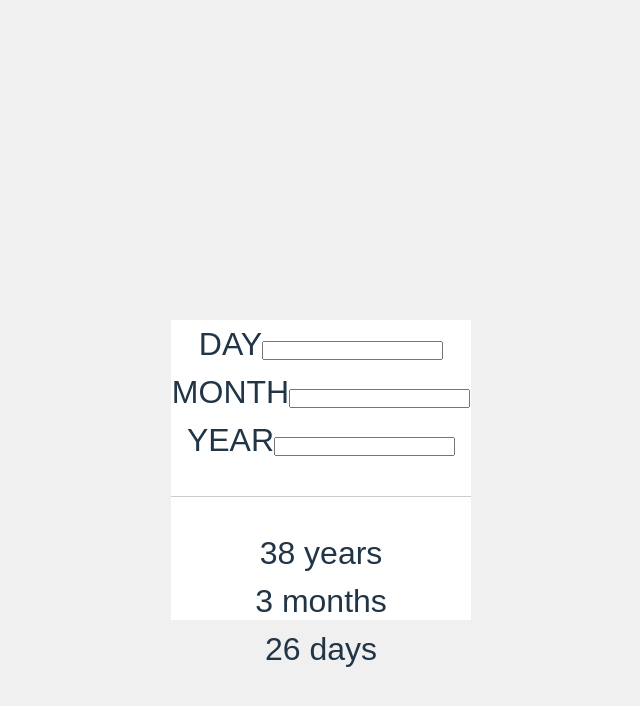
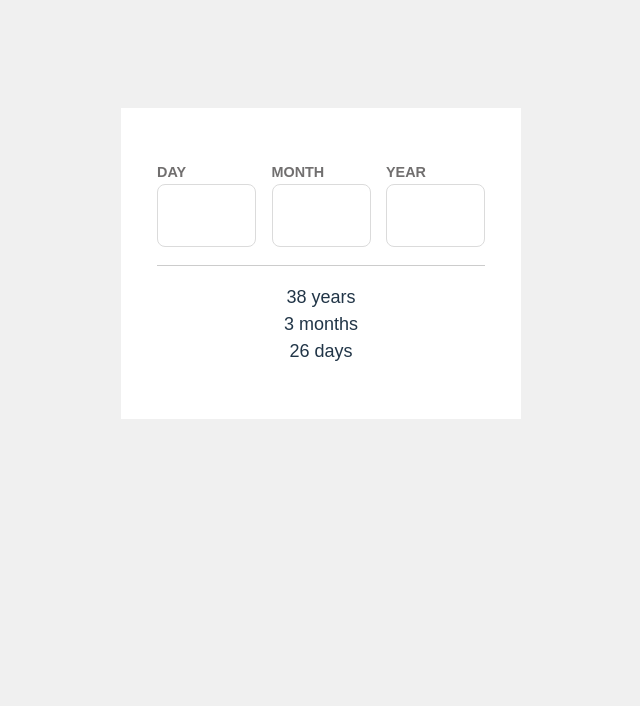
Before and after one commit to isaaxh/age-calculator, a React (Vite) app: page / in a window 1280 px wide. Shown: the top 706 px of the page, without its empty margins (319-959 px from the left). Built offline with nearby package versions, Linux system fonts and the light colour scheme; a web font is replaced by a local one.

Commit message:
basic style added

```diff
--- a/src/App.css
+++ b/src/App.css
@@ -21,6 +21,8 @@
   --fw-2: 700;
   --fw-3: 800;
   --fs: italic;
+
+  --border-radius: 8px;
 }
 
 * {
@@ -29,8 +31,12 @@
   box-sizing: border-box;
 }
 
+html {
+  font-size: 18px;
+}
+
 body {
-  font-size: var(--fs-base);
+  /* font-size: var(--fs-base); */
   font-family: var(--ff-poppins);
 }
 
@@ -51,11 +57,54 @@ hr {
   text-align: center;
   display: flex;
   justify-content: center;
+  align-items: start;
 }
 
 .card {
   background-color: var(--clr-neutral-white);
-  margin-top: 20rem;
-  width: 300px;
-  height: 300px;
+  display: inline-block;
+  margin-top: 6rem;
+  width: min(85%, 400px);
+  /* height: 30rem; */
+  padding: 3rem 2rem;
 }
+
+.input-section {
+  display: flex;
+  justify-content: space-between;
+  text-align: left;
+}
+
+.input {
+  display: flex;
+  flex-direction: column;
+}
+
+label {
+  font-size: 0.8rem;
+  color: var(--clr-neutral-smokey-grey);
+  font-weight: var(--fw-2);
+}
+
+input {
+  width: max(5.5rem);
+  height: max(3.5rem);
+  padding: 12px;
+  font-size: var(--fs-base);
+  font-family: inherit;
+  font-weight: var(--fw-2);
+  border-radius: var(--border-radius);
+  border: 1px solid var(--clr-neutral-light-grey);
+}
+
+/* For WebKit-based browsers */
+input[type=number]::-webkit-inner-spin-button,
+input[type=number]::-webkit-outer-spin-button {
+  -webkit-appearance: none;
+  margin: 0;
+}
+
+/* For Firefox */
+input[type=number] {
+  -moz-appearance: textfield;
+}
--- a/src/App.tsx
+++ b/src/App.tsx
@@ -6,17 +6,17 @@ function App() {
     <div className="background">
       <div className="card">
         <div className="input-section">
-          <div className="day-input">
+          <div className="day input">
             <label htmlFor="day">DAY</label>
-            <input type="text" id="day"/>
+            <input type="number" id="day" />
           </div>
-          <div className="month-input">
+          <div className="month input">
             <label htmlFor="month">MONTH</label>
-            <input type="text" id="month"/>
+            <input type="number" id="month"/>
           </div>
-          <div className="year-input">
+          <div className="year input">
             <label htmlFor="year">YEAR</label>
-            <input type="text" id="year"/>
+            <input type="number" id="year" />
           </div>
         </div>
         <hr />
```
